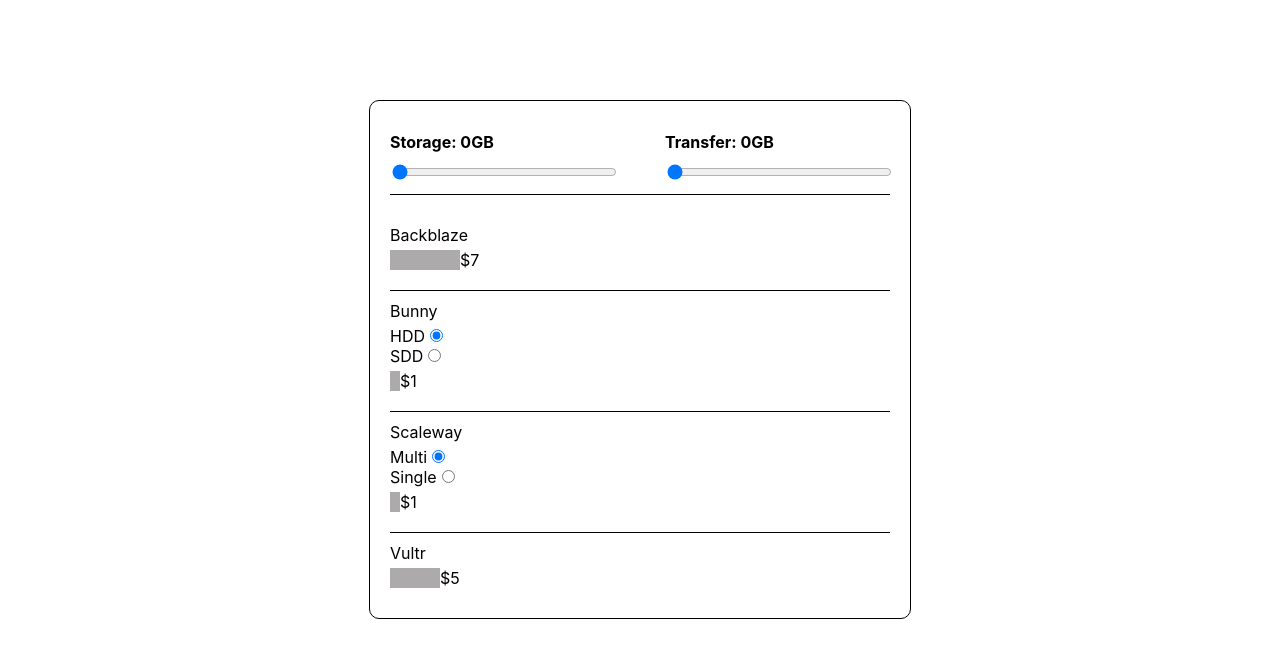
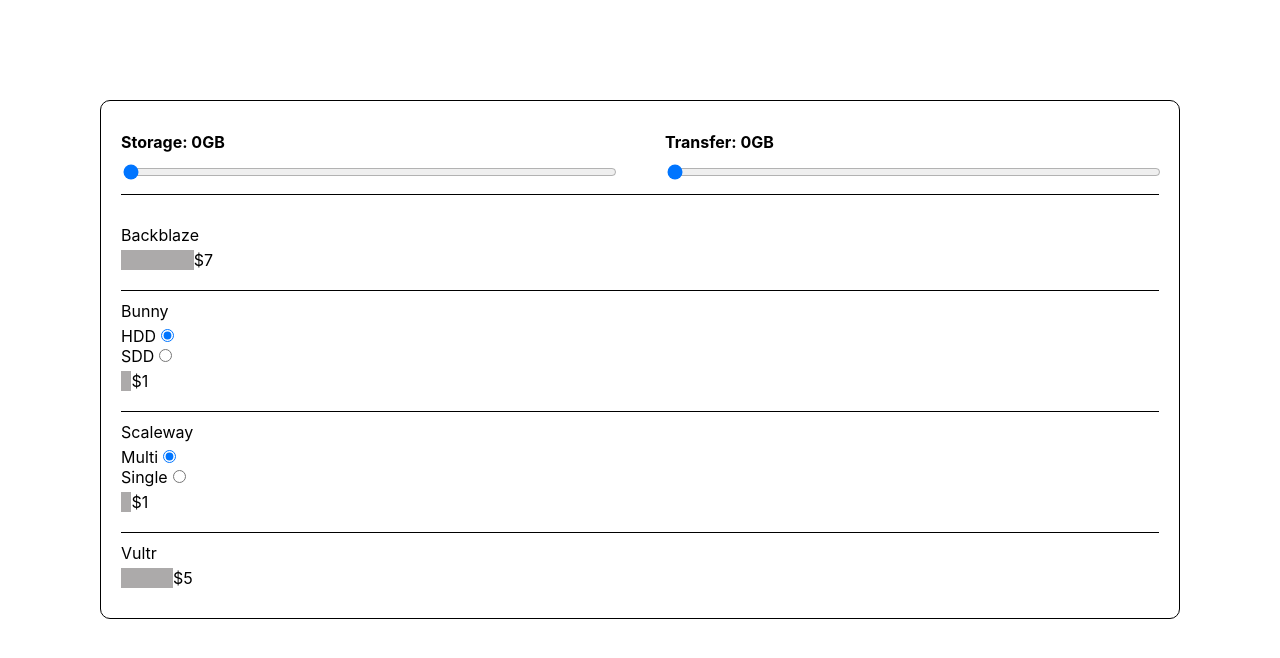
Before and after one commit to suborgerry/calculator, a React (Create React App) app: page / in a window 1280 px wide. Shown: the top 658 px of the page. Built offline with nearby package versions, Linux system fonts and the light colour scheme.

Commit message:
Update style component

```diff
--- a/src/components/StylingCimoponents.js
+++ b/src/components/StylingCimoponents.js
@@ -3,7 +3,7 @@
 
 const String = (props) => {
     const Div = styled.div`
-        width: ${props.size}px;
+        width: ${ props.size / 10 }%;
         height: 20px;
         background: #acaaaa
     `;
--- a/src/styles/App.css
+++ b/src/styles/App.css
@@ -1,10 +1,10 @@
 .App {
     margin: auto;
-    max-width: 500px;
+    max-width: 100%;
     border: 1px solid black;
     border-radius: 10px;
     padding: 20px;
-    margin-top: 100px;
+    margin: 100px;
 }
 
 .inputs {
--- a/src/styles/index.css
+++ b/src/styles/index.css
@@ -1,3 +1,7 @@
+html {
+  height: 100%
+}
+
 body {
   margin: 0;
   font-family: -apple-system, BlinkMacSystemFont, 'Segoe UI', 'Roboto', 'Oxygen',
```
